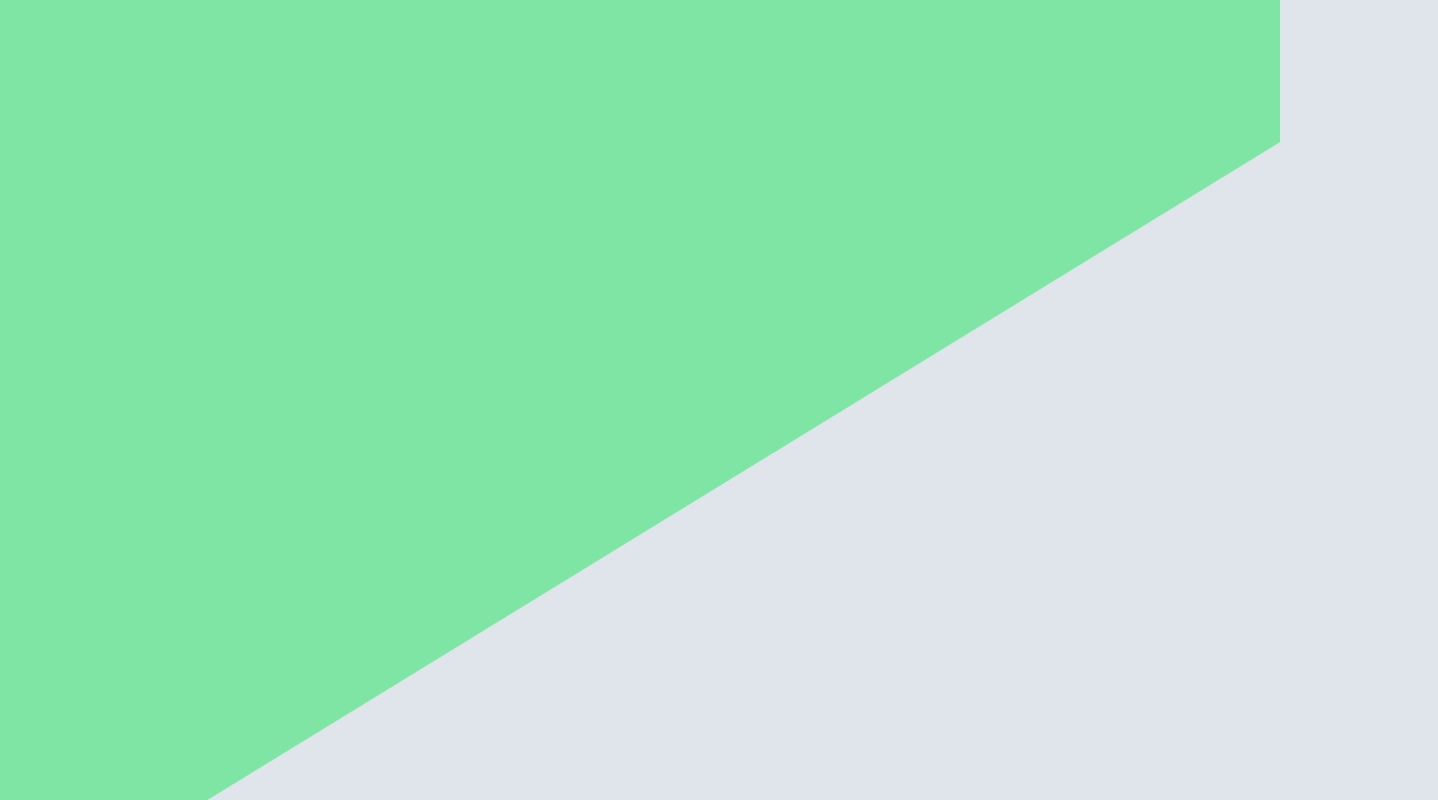
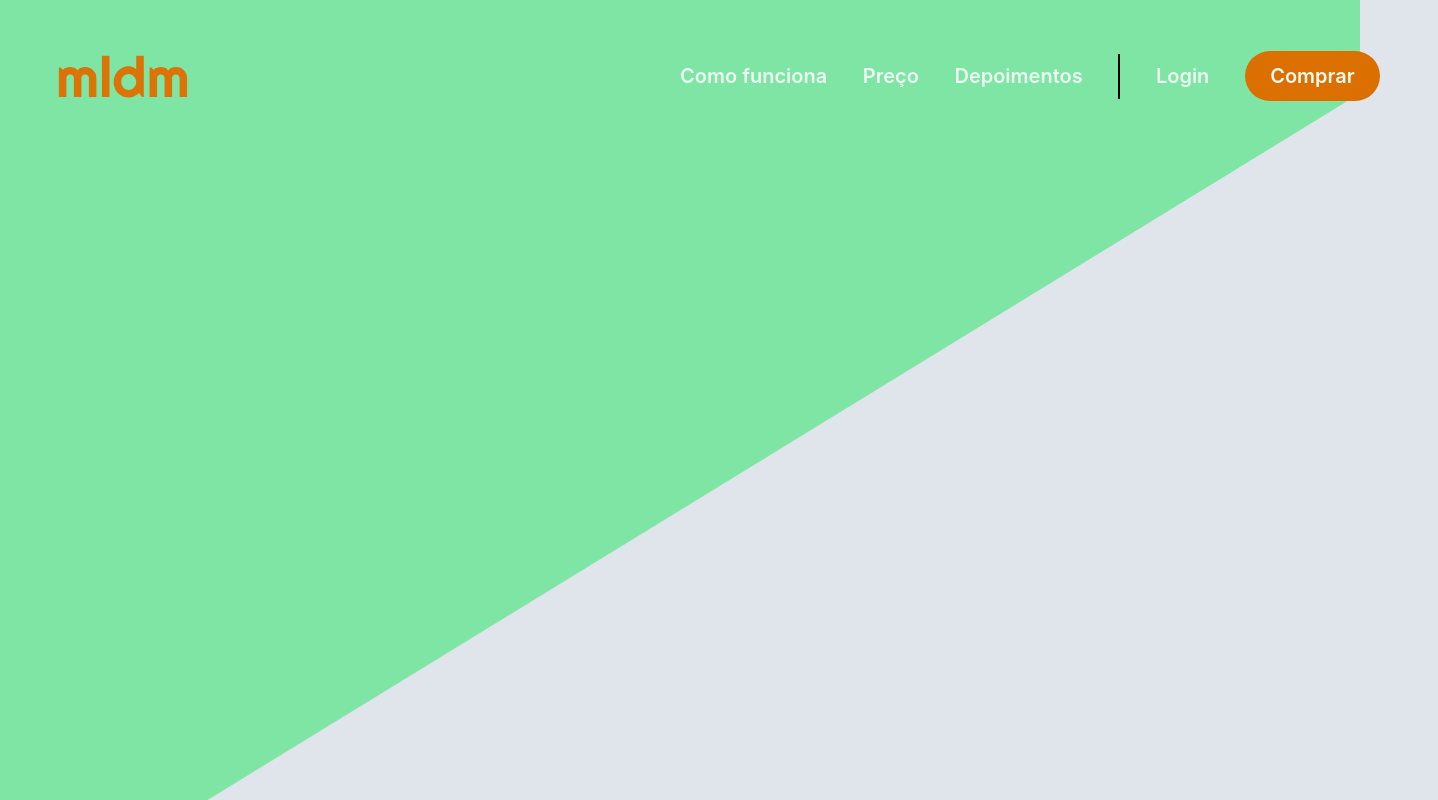
Before and after one commit to brunocdeveloper/landing-page-deploy-training, a React (Vite) app: page / in a window 1280 px wide. Shown: the top 800 px of the page, 1438 px wide, since content can reach past the window. Built offline with nearby package versions, Linux system fonts and the light colour scheme.

Commit message:
Adiciona o header

```diff
--- a/src/App.tsx
+++ b/src/App.tsx
@@ -1,11 +1,69 @@
 import { ThemeProvider } from "styled-components";
 import { theme } from "./theme/theme";
 import { GlobalStyle } from "./theme/GlobalStyles";
+import Box from "./components/box/Box";
+import Logo from "./assets/Logo";
+import Text from "./components/text/Text";
+import Button from "./components/button/Button";
 
 function App() {
   return (
     <ThemeProvider theme={theme}>
       <GlobalStyle />
+      <Box
+        width={1438}
+        display="flex"
+        px={58}
+        py={51}
+        backgroundColor="transparent"
+        marginX="auto"
+        justifyContent="space-between"
+        alignItems="center"
+      >
+        <Logo />
+        <Box
+          display="flex"
+          alignItems="center"
+          justifyContent="space-between"
+          width={700}
+        >
+          <Text
+            text="Como funciona"
+            color={theme.colors.textButton}
+            fontSize={20}
+            fontWeight={600}
+          />
+          <Text
+            text="Preço"
+            color={theme.colors.textButton}
+            fontSize={20}
+            fontWeight={600}
+          />
+          <Text
+            text="Depoimentos"
+            color={theme.colors.textButton}
+            fontSize={20}
+            fontWeight={600}
+          />
+          <Box backgroundColor="black" height={45} width={2} />
+          <Text
+            text="Login"
+            color={theme.colors.textButton}
+            fontSize={20}
+            fontWeight={600}
+          />
+          <Button
+            text="Comprar"
+            backgroundColor={theme.colors.bkgButton}
+            borderRadius={50}
+            width={135}
+            height={50}
+            color={theme.colors.textButton}
+            fontWeight={600}
+            fontSize={20}
+          />
+        </Box>
+      </Box>
     </ThemeProvider>
   );
 }
--- a/src/components/button/Button.style.ts
+++ b/src/components/button/Button.style.ts
@@ -18,4 +18,6 @@ export const StyledButton: any = styled.button<ButtonProps>`
   ${borderRadius};
   ${fontWeight};
   ${fontSize};
+
+  border-color: transparent;
 `;
--- a/src/components/button/Button.tsx
+++ b/src/components/button/Button.tsx
@@ -5,11 +5,11 @@ import { ButtonProps } from "./Button.types";
 import Box from "../box/Box";
 
 const Button = (props: ButtonProps) => {
-  const { text, loading, children, ...rest } = props;
+  const { text, loading, children, fontWeight, fontSize, ...rest } = props;
   return (
     <StyledButton {...rest}>
       <Box display="flex" alignItems="center" justifyContent="center">
-        <Text text={text} />
+        <Text text={text} fontWeight={fontWeight} fontSize={fontSize} />
         {children && children}
         {loading && <Box ml="12px">{loading}</Box>}
       </Box>
```
